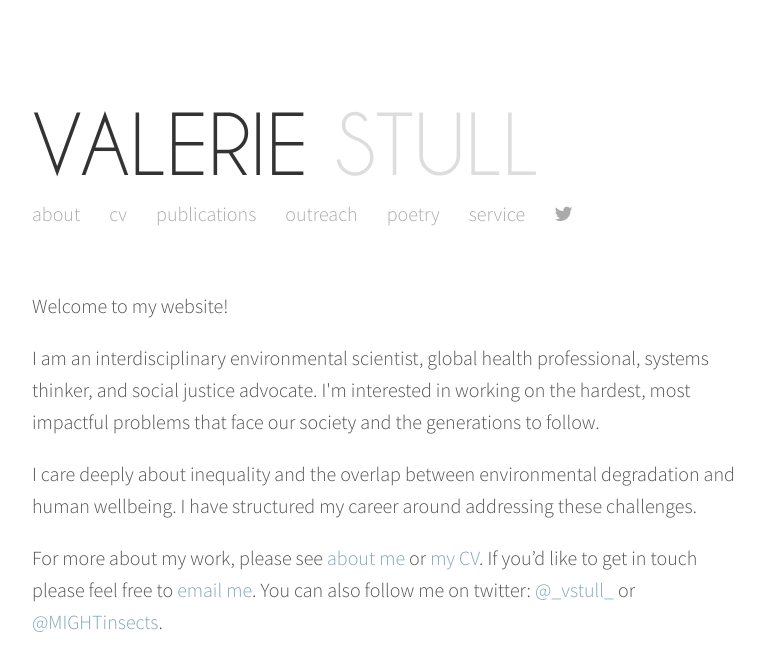
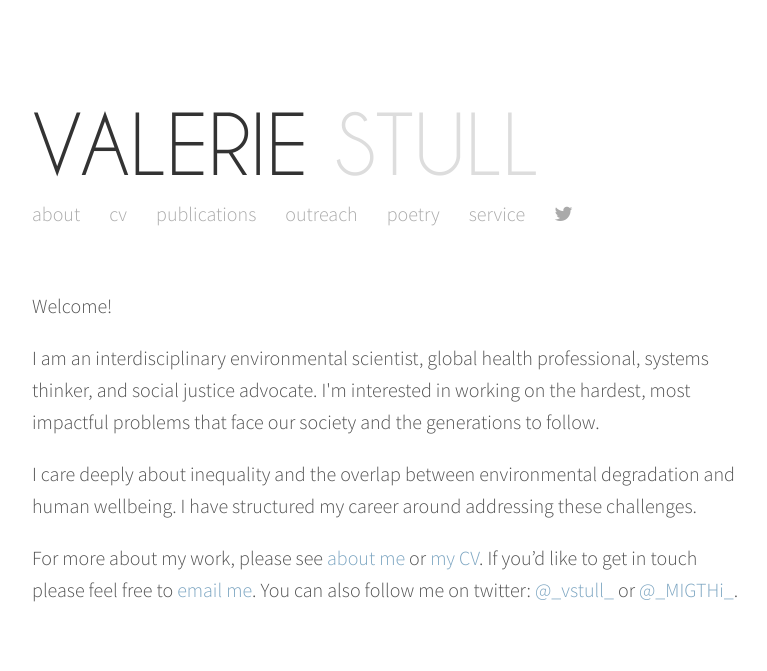
Before and after one commit to valeriestull/valeriestull.github.io, a Jekyll site: the page built from index.html, in a window 1280 px wide. Shown: the top 671 px of the page, without its empty margins (248-1015 px from the left). Built offline with Jekyll 4.4.1, drawn with Linux system fonts in a browser that asks for light colours; nearby versions of some CDN libraries; some web fonts are replaced.

Commit message:
Update index.html

```diff
--- a/index.html
+++ b/index.html
@@ -17,7 +17,7 @@ layout: default
 <ul></ul>
 
 
-<p>Welcome to my website!</p>
+<p>Welcome!</p>
 
 <p>I am an interdisciplinary environmental scientist, global health
   professional, systems thinker, and social justice advocate. I'm
@@ -33,5 +33,5 @@ degradation and human wellbeing. I have structured my career around
   free to <a href="mailto:vstull@wisc.edu">email me</a>.  You can also
   follow me on
   twitter: <a href="https://twitter.com/_vstull_">@_vstull_</a>
-  or <a href="https://twitter.com/MIGHTinsects">
-  @MIGHTinsects</a>.</p>
+  or <a href="https://twitter.com/_MIGHTi_s">
+  @_MIGTHi_</a>.</p>
```
